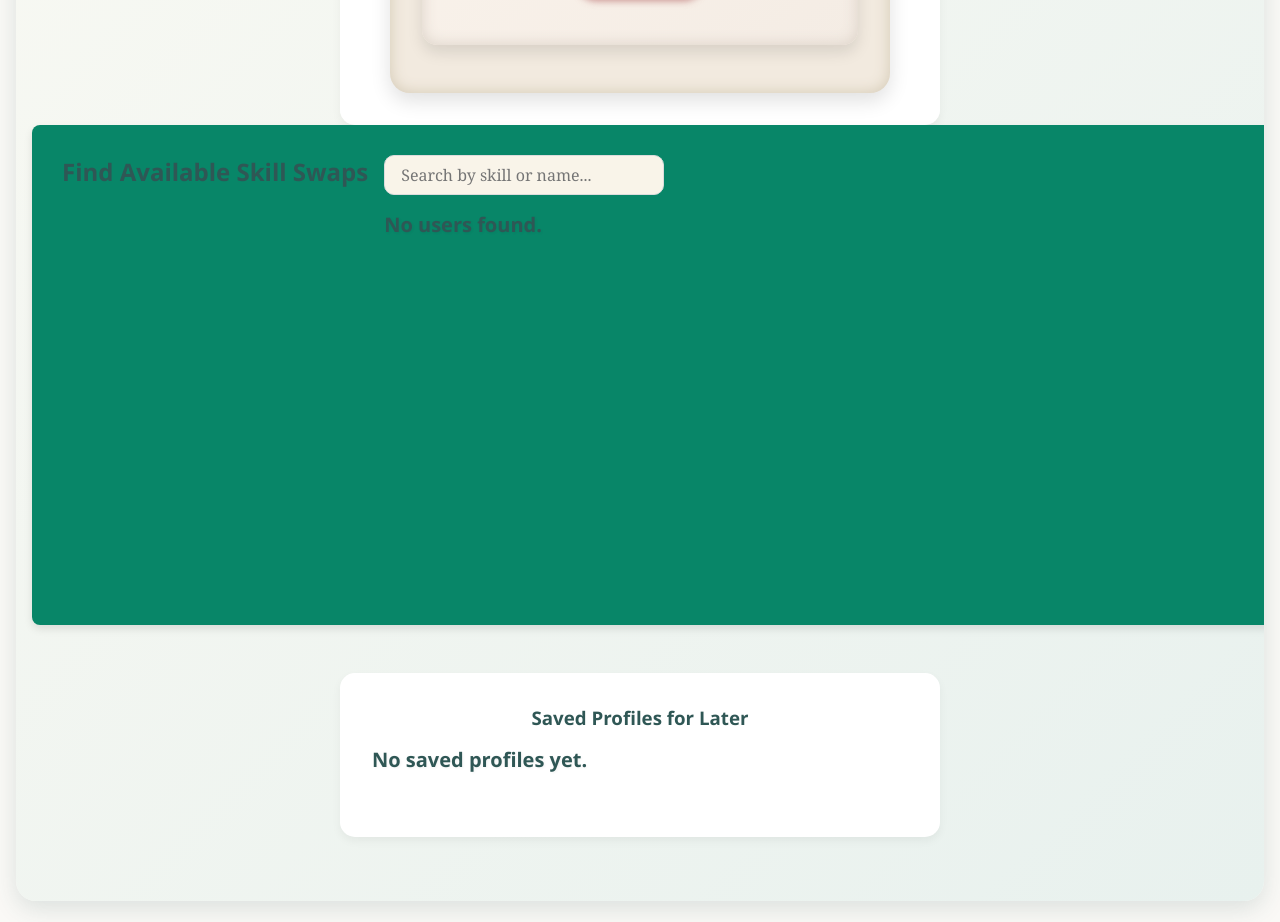
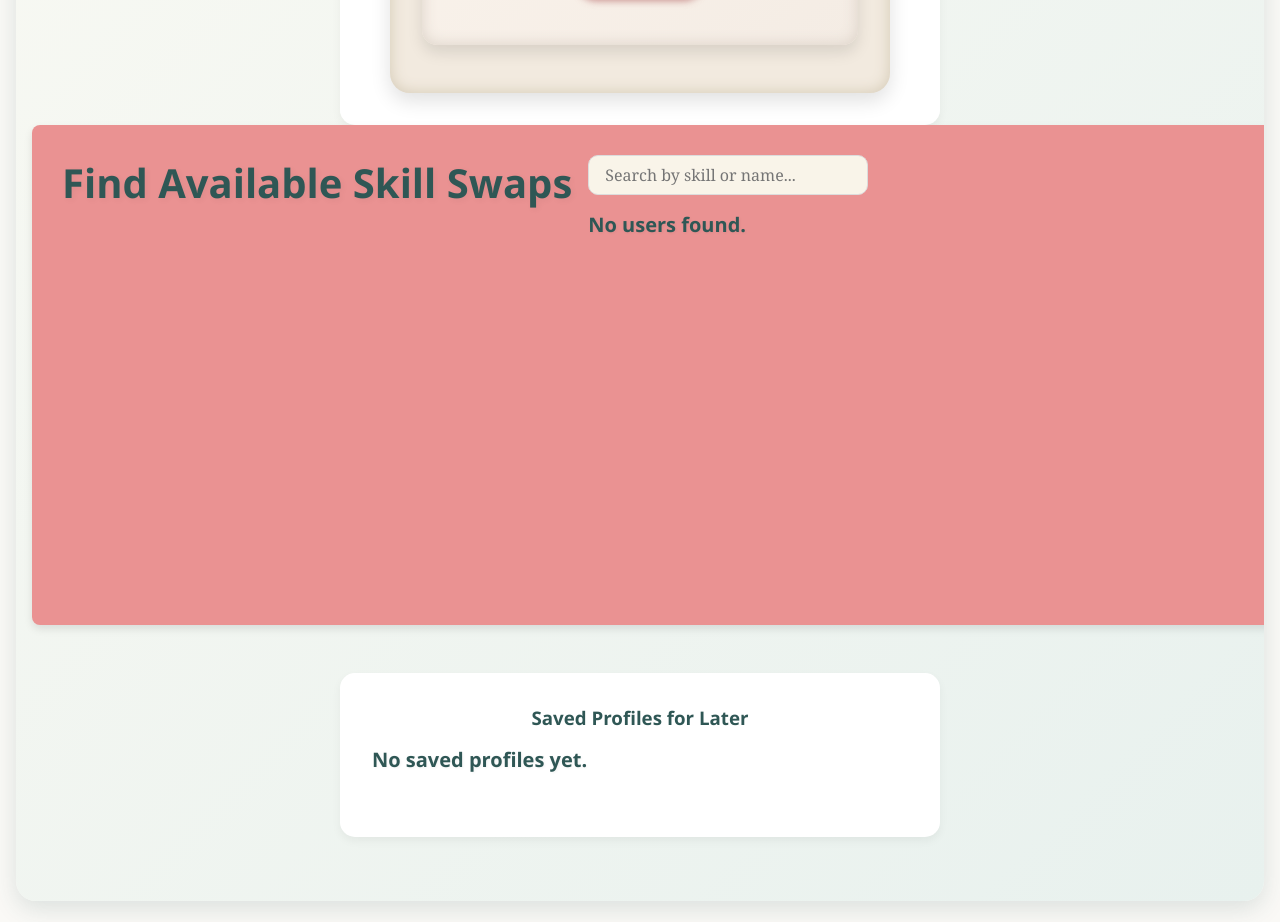
Before and after one commit to geetanjali55/skillswap-project, a plain HTML site: page index.html in a window 1280 px wide. Shown: the part 942-1864 px from the top of the page. Drawn offline with Linux system fonts and the light colour scheme.

Commit message:
chnaged colr of background

```diff
--- a/index.html
+++ b/index.html
@@ -75,7 +75,7 @@
     </section> -->
 
     <section id="recommendations" class="recommendations-section">
-  <h2>Find Available Skill Swaps</h2>
+  <h1>Find Available Skill Swaps</h2>
 
   <div class="recommendations-container">
     <input
--- a/styles/style.css
+++ b/styles/style.css
@@ -744,7 +744,7 @@ body {
 }
 
 .remove-save-btn {
-  background-color: #e74c3c;
+  background-color: #e74735;
   color: white;
   padding: 8px;
   border: none;
@@ -763,7 +763,7 @@ body {
 
 
 #recommendations {
-  background-color: #088668; /* Background color */
+  background-color: #ea9292; /* Background color */
   height: 500px;
   padding: 30px;
   border-radius: 8px;
```
